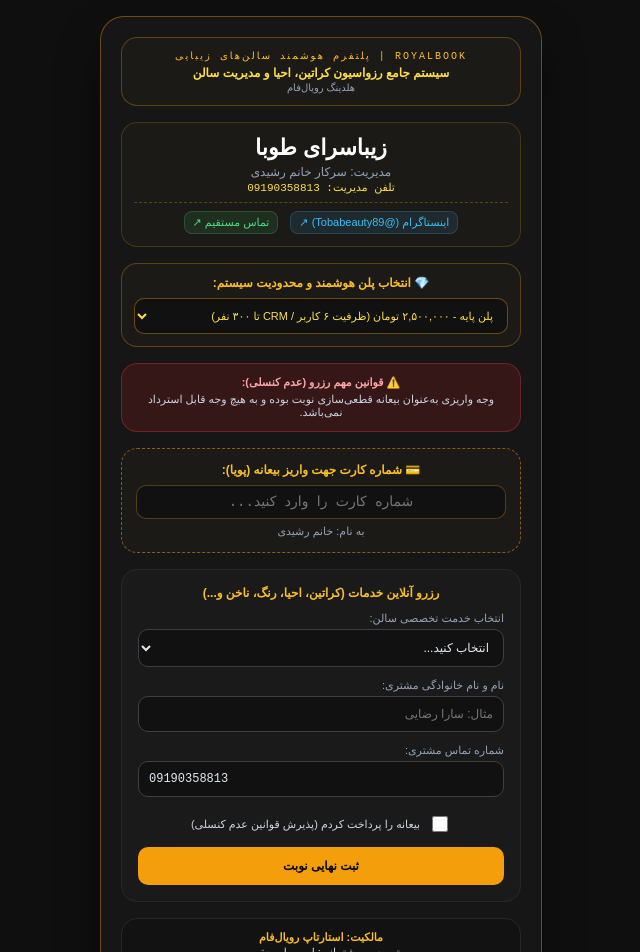
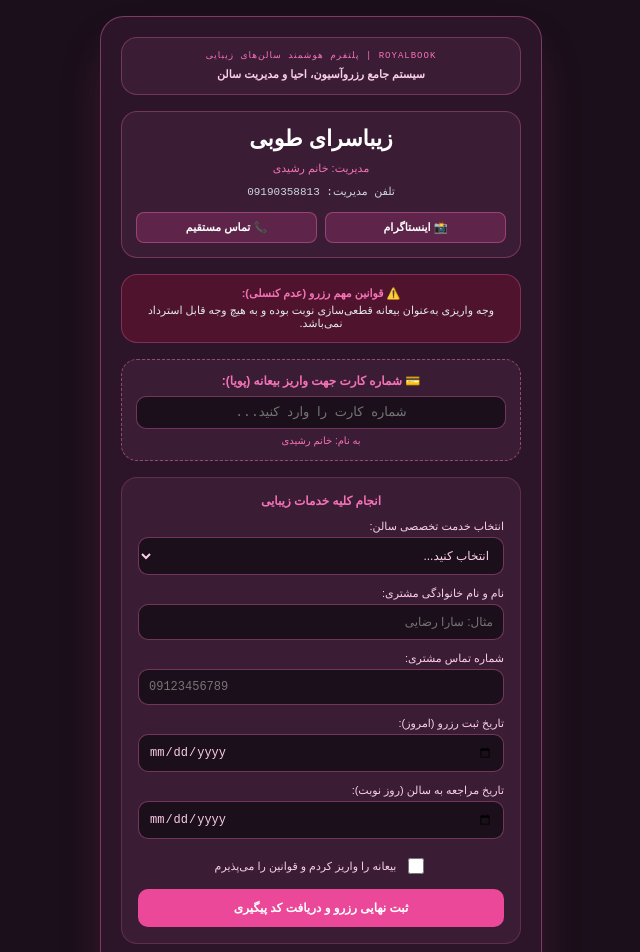
Before and after one commit to amirsam4398/Royalbook, a React (Vite) app: page / in a window 1280 px wide. Shown: the top 952 px of the page, without its empty margins (319-959 px from the left). Built offline with nearby package versions, Linux system fonts and the light colour scheme.

Commit message:
Update Toba salon booking system final files

```diff
--- a/src/App.jsx
+++ b/src/App.jsx
@@ -1,155 +1,153 @@
 import React, { useState } from 'react';
 
 export default function App() {
-  const [salonName] = useState("زیباسرای طوبا");
+  const [salonName] = useState("زیباسرای طوبی");
   const [managerName] = useState("خانم رشیدی");
   const [managerPhone] = useState("09190358813");
   const [managerInstagram] = useState("Tobabeauty89");
   const [cardNumber, setCardNumber] = useState("");
 
-  // پلن‌های هوشمند سالن با محدودیت‌ها و قیمت‌ها
-  const plans = [
-    { id: 1, name: "پلن پایه - ۲,۵۰۰,۰۰۰ تومان (ظرفیت ۶ کاربر / CRM تا ۳۰۰ نفر)" },
-    { id: 2, name: "پلن پیشرفته - ۶,۰۰۰,۰۰۰ تومان (ظرفیت ۱۲ کاربر + تحلیل هوشمند)" },
-    { id: 3, name: "پلن جامع سازمانی - ۱۲,۰۰۰,۰۰۰ تومان (ظرفیت ۱۰۰۰ کاربر + CRM کامل)" }
-  ];
-
-  const [selectedPlan, setSelectedPlan] = useState(plans[0].name);
   const [selectedService, setSelectedService] = useState("");
   const [customerName, setCustomerName] = useState("");
-  const [customerPhone, setCustomerPhone] = useState("09190358813");
+  const [customerPhone, setCustomerPhone] = useState("");
+  const [bookingDate, setBookingDate] = useState("");
+  const [visitDate, setVisitDate] = useState("");
   const [depositPaid, setDepositPaid] = useState(false);
   const [bookingSuccess, setBookingSuccess] = useState(null);
 
-  // خدمات تخصصی سالن‌های زیبایی (کراتین، احیا، رنگ و...)
   const services = [
-    { id: 1, name: "کراتین و احیای تخصصی مو - ۳,۵۰۰,۰۰۰ تومان" },
-    { id: 2, name: "رنگ، لایت و آمبره مو - ۲,۸۰۰,۰۰۰ تومان" },
-    { id: 3, name: "شنیون تخصصی عروس و آرایش مو - ۱,۸۰۰,۰۰۰ تومان" },
-    { id: 4, name: "میکاپ تخصصی صورت - ۲,۵۰۰,۰۰۰ تومان" },
-    { id: 5, name: "کاشت و ترمیم ناخن - ۶۵۰,۰۰۰ تومان" },
-    { id: 6, name: "کاشت و اکستنشن مژه - ۷۵۰,۰۰۰ تومان" },
-    { id: 7, name: "پاکسازی و فیشیال تخصصی پوست - ۱,۲۰۰,۰۰۰ تومان" }
+    { id: 1, name: "خدمات تخصصی آرایش عروس - ۵,۵۰۰,۰۰۰ تومان" },
+    { id: 2, name: "میکاپ - ۹۰۰,۰۰۰ تومان" },
+    { id: 3, name: "شنیون - ۸۰۰,۰۰۰ تومان" },
+    { id: 4, name: "کوتاهی ژورنالی - ۶۰۰,۰۰۰ تومان" },
+    { id: 5, name: "کاشت ناخن - ۵۰۰,۰۰۰ تومان" },
+    { id: 6, name: "رنگ و لایت - ۵,۰۰۰,۰۰۰ تومان" },
+    { id: 7, name: "احیاوپروتئین - ۳,۰۰۰,۰۰۰ تومان" },
+    { id: 8, name: "فشیال - ۵۰۰,۰۰۰ تومان" },
+    { id: 9, name: "فردايم - ۲,۵۰۰,۰۰۰ تومان" }
   ];
 
   const handleBooking = (e) => {
     e.preventDefault();
-    if (!selectedService || !customerName || !customerPhone || !depositPaid) return;
-    const code = "RB-" + Math.floor(100000 + Math.random() * 900000);
+    if (!selectedService || !customerName || !customerPhone || !bookingDate || !visitDate || !depositPaid) {
+      alert("لطفاً تمام فیلدها از جمله تاریخ ثبت رزرو و تاریخ مراجعه را تکمیل کرده و پرداخت بیعانه را تأیید کنید.");
+      return;
+    }
+    const code = "TOBA-" + Math.floor(1000 + Math.random() * 9000);
     setBookingSuccess(code);
   };
 
-  // ارسال مستقیم جزئیات به بله مدیر (جایگزین پنل پیامکی)
   const sendToBaleManager = () => {
-    const text = encodeURIComponent(`سلام خانم رشیدی، رزرو جدید در پلتفرم ثبت شد:\n\n👤 مشتری: ${customerName}\n📱 تلفن: ${customerPhone}\n💄 خدمت: ${selectedService}\n💎 پلن انتخابی: ${selectedPlan}\n🔑 کد پیگیری: ${bookingSuccess}`);
+    const text = encodeURIComponent(`🤖 [زیباسرای طوبی - پیام‌رسان بله]:\nرزرو جدید ثبت شد!\n\n👤 مشتری: ${customerName}\n📱 تلفن: ${customerPhone}\n💼 خدمت: ${selectedService}\n📅 تاریخ ثبت: ${bookingDate}\n🗓️ تاریخ مراجعه: ${visitDate}\n🔑 کد پیگیری: ${bookingSuccess}`);
     window.open(`https://ble.ir/${managerPhone}?text=${text}`, '_blank');
   };
 
-  // افزودن خودکار نوبت به تقویم گوگل (Google Calendar)
-  const addToCalendar = () => {
-    const title = encodeURIComponent(`نوبت زیبایی در ${salonName}: ${selectedService}`);
-    const details = encodeURIComponent(`مشتری عزیز ${customerName}، نوبت شما در ${salonName} ثبت شد. کد پیگیری: ${bookingSuccess}. مدیریت: ${managerPhone}`);
-    const calendarUrl = `https://calendar.google.com/calendar/render?action=TEMPLATE&text=${title}&details=${details}`;
-    window.open(calendarUrl, '_blank');
+  const sendWhatsAppNotice = () => {
+    const text = encodeURIComponent(`سلام ${customerName} عزیز، نوبت شما در زیباسرای طوبی برای تاریخ مراجعه ${visitDate} ثبت شد. کد پیگیری: ${bookingSuccess}. مدیریت: ${managerName}`);
+    window.open(`https://wa.me/98${customerPhone.slice(-10)}?text=${text}`, '_blank');
+  };
+
+  const sendTelegramNotice = () => {
+    const text = encodeURIComponent(`سلام ${customerName} عزیز، نوبت شما در زیباسرای طوبی برای تاریخ مراجعه ${visitDate} تایید شد. کد پیگیری: ${bookingSuccess}.`);
+    window.open(`https://t.me/share/url?url=https://royalbook-ten.vercel.app&text=${text}`, '_blank');
   };
 
   return (
-    <div style={{ backgroundColor: '#0f0f0f', color: '#f1f5f9', minHeight: '100vh', padding: '16px', fontFamily: 'sans-serif', direction: 'rtl', display: 'flex', justifyContent: 'center', paddingBottom: '80px' }}>
-      <div style={{ width: '100%', maxWidth: '400px', backgroundColor: '#161616', border: '1px solid rgba(245, 158, 11, 0.4)', borderRadius: '24px', padding: '20px', boxShadow: '0 25px 50px -12px rgba(0, 0, 0, 0.7)', display: 'flex', flexDirection: 'column', gap: '16px' }}>
+    <div style={{ backgroundColor: '#1a0f1a', color: '#fbcfe8', minHeight: '100vh', padding: '16px', fontFamily: 'sans-serif', direction: 'rtl', display: 'flex', justifyContent: 'center', paddingBottom: '80px' }}>
+      <div style={{ width: '100%', maxWidth: '400px', backgroundColor: '#2d1529', border: '1px solid rgba(244, 114, 182, 0.4)', borderRadius: '24px', padding: '20px', boxShadow: '0 25px 50px -12px rgba(236, 72, 153, 0.25)', display: 'flex', flexDirection: 'column', gap: '16px' }}>
 
-        {/* هدر بالایی */}
-        <div style={{ textAlign: 'center', backgroundColor: '#1c1a16', border: '1px solid rgba(245, 158, 11, 0.3)', borderRadius: '16px', padding: '12px' }}>
-          <p style={{ fontSize: '10px', letterSpacing: '2px', color: '#fbbf24', margin: '0 0 4px 0', fontFamily: 'monospace' }}>ROYALBOOK | پلتفرم هوشمند سالن‌های زیبایی</p>
-          <p style={{ fontSize: '12px', fontWeight: 'bold', color: '#fde047', margin: '0 0 2px 0' }}>سیستم جامع رزواسیون کراتین، احیا و مدیریت سالن</p>
-          <p style={{ fontSize: '10px', color: '#94a3b8', margin: 0 }}>هلدینگ رویال‌فام</p>
+        <div style={{ textAlign: 'center', backgroundColor: '#3b1c35', border: '1px solid rgba(244, 114, 182, 0.3)', borderRadius: '16px', padding: '12px', display: 'flex', flexDirection: 'column', gap: '6px' }}>
+          <p style={{ fontSize: '9px', letterSpacing: '1px', color: '#f472b6', margin: 0, fontFamily: 'monospace' }}>ROYALBOOK | پلتفرم هوشمند سالن‌های زیبایی</p>
+          <p style={{ fontSize: '11px', fontWeight: 'bold', color: '#fbcfe8', margin: 0, lineHeight: '1.4' }}>سیستم جامع رزروآسیون، احیا و مدیریت سالن</p>
         </div>
 
-        {/* اطلاعات مدیریت و ارتباطات */}
-        <div style={{ textAlign: 'center', backgroundColor: '#1c1a16', border: '1px solid rgba(245, 158, 11, 0.2)', borderRadius: '16px', padding: '12px' }}>
-          <h1 style={{ fontSize: '22px', fontWeight: '900', color: '#ffffff', margin: '0 0 4px 0' }}>{salonName}</h1>
-          <p style={{ fontSize: '12px', color: '#94a3b8', margin: '0 0 2px 0' }}>مدیریت: سرکار {managerName}</p>
-          <p style={{ fontSize: '11px', color: '#fde047', margin: '0 0 6px 0', fontFamily: 'monospace' }}>تلفن مدیریت: {managerPhone}</p>
+        <div style={{ textAlign: 'center', backgroundColor: '#3b1c35', border: '1px solid rgba(244, 114, 182, 0.3)', borderRadius: '16px', padding: '14px', display: 'flex', flexDirection: 'column', gap: '10px' }}>
+          <h1 style={{ fontSize: '22px', fontWeight: '900', color: '#ffffff', margin: 0 }}>{salonName}</h1>
+          <p style={{ fontSize: '11px', color: '#f472b6', margin: 0 }}>مدیریت: {managerName}</p>
+          <p style={{ fontSize: '11px', color: '#cbd5e1', margin: 0, fontFamily: 'monospace' }}>تلفن مدیریت: {managerPhone}</p>
 
-          <div style={{ marginTop: '8px', paddingTop: '8px', borderTop: '1px dashed rgba(245, 158, 11, 0.3)', display: 'flex', justifyContent: 'center', gap: '12px', fontSize: '11px' }}>
-            <a href={`https://instagram.com/${managerInstagram}`} target="_blank" rel="noopener noreferrer" style={{ color: '#38bdf8', textDecoration: 'none', backgroundColor: 'rgba(56, 189, 248, 0.1)', padding: '4px 8px', borderRadius: '8px', border: '1px solid rgba(56, 189, 248, 0.2)' }}>
-              اینستاگرام (@{managerInstagram}) ↗
+          <div style={{ display: 'grid', gridTemplateColumns: 'repeat(2, 1fr)', gap: '8px', paddingTop: '4px' }}>
+            <a href={`https://instagram.com/${managerInstagram}`} target="_blank" rel="noopener noreferrer" style={{ color: '#ffffff', textDecoration: 'none', backgroundColor: 'rgba(236, 72, 153, 0.2)', padding: '8px', borderRadius: '8px', border: '1px solid rgba(244, 114, 182, 0.4)', fontSize: '11px', fontWeight: 'bold', display: 'block', textAlign: 'center' }}>
+              📸 اینستاگرام
             </a>
-            <a href={`tel:${managerPhone}`} style={{ color: '#4ade80', textDecoration: 'none', backgroundColor: 'rgba(74, 222, 128, 0.1)', padding: '4px 8px', borderRadius: '8px', border: '1px solid rgba(74, 222, 128, 0.2)' }}>
-              تماس مستقیم ↗
+            <a href={`tel:${managerPhone}`} style={{ color: '#ffffff', textDecoration: 'none', backgroundColor: 'rgba(236, 72, 153, 0.2)', padding: '8px', borderRadius: '8px', border: '1px solid rgba(244, 114, 182, 0.4)', fontSize: '11px', fontWeight: 'bold', display: 'block', textAlign: 'center' }}>
+              📞 تماس مستقیم
             </a>
           </div>
         </div>
 
-        {/* انتخاب پلن‌های هوشمند */}
-        <div style={{ backgroundColor: '#1c1a16', border: '1px solid rgba(245, 158, 11, 0.3)', borderRadius: '16px', padding: '12px', display: 'flex', flexDirection: 'column', gap: '8px' }}>
-          <p style={{ fontSize: '12px', fontWeight: 'bold', color: '#fbbf24', textAlign: 'center', margin: 0 }}>💎 انتخاب پلن هوشمند و محدودیت سیستم:</p>
-          <select value={selectedPlan} onChange={(e) => setSelectedPlan(e.target.value)} style={{ width: '100%', backgroundColor: '#111', border: '1px solid rgba(245, 158, 11, 0.4)', borderRadius: '10px', padding: '10px', color: '#fde047', fontSize: '11px', boxSizing: 'border-box' }}>
-            {plans.map(p => <option key={p.id} value={p.name}>{p.name}</option>)}
-          </select>
+        <div style={{ backgroundColor: 'rgba(159, 18, 57, 0.3)', border: '1px solid rgba(244, 114, 182, 0.3)', borderRadius: '16px', padding: '12px', textAlign: 'center', color: '#fbcfe8', fontSize: '11px' }}>
+          <p style={{ fontWeight: 'bold', margin: '0 0 4px 0', color: '#f472b6' }}>⚠️ قوانین مهم رزرو (عدم کنسلی):</p>
+          <p style={{ margin: 0, color: '#e2e8f0' }}>وجه واریزی به‌عنوان بیعانه قطعی‌سازی نوبت بوده و به هیچ وجه قابل استرداد نمی‌باشد.</p>
         </div>
 
-        {/* قوانین عدم کنسلی */}
-        <div style={{ backgroundColor: 'rgba(127, 29, 29, 0.3)', border: '1px solid rgba(239, 68, 68, 0.3)', borderRadius: '16px', padding: '12px', textAlign: 'center', color: '#fca5a5', fontSize: '11px' }}>
-          <p style={{ fontWeight: 'bold', margin: '0 0 4px 0' }}>⚠️ قوانین مهم رزرو (عدم کنسلی):</p>
-          <p style={{ margin: 0, color: '#cbd5e1' }}>وجه واریزی به‌عنوان بیعانه قطعی‌سازی نوبت بوده و به هیچ وجه قابل استرداد نمی‌باشد.</p>
+        <div style={{ backgroundColor: '#3b1c35', border: '1px dashed rgba(244, 114, 182, 0.5)', borderRadius: '16px', padding: '14px', textAlign: 'center' }}>
+          <p style={{ fontSize: '12px', fontWeight: 'bold', color: '#f472b6', margin: '0 0 8px 0' }}>💳 شماره کارت جهت واریز بیعانه (پویا):</p>
+          <input type="text" placeholder="شماره کارت را وارد کنید..." value={cardNumber} onChange={(e) => setCardNumber(e.target.value)} style={{ width: '100%', backgroundColor: '#1a0f1a', border: '1px solid rgba(244, 114, 182, 0.4)', borderRadius: '10px', padding: '8px', textAlign: 'center', color: '#fff', fontFamily: 'monospace', fontSize: '13px', boxSizing: 'border-box' }} />
+          <p style={{ fontSize: '10px', color: '#f472b6', margin: '6px 0 0 0' }}>به نام: خانم رشیدی</p>
         </div>
 
-        {/* شماره کارت پویا */}
-        <div style={{ backgroundColor: '#1c1a16', border: '1px dashed rgba(245, 158, 11, 0.5)', borderRadius: '16px', padding: '14px', textAlign: 'center' }}>
-          <p style={{ fontSize: '12px', fontWeight: 'bold', color: '#fbbf24', margin: '0 0 8px 0' }}>💳 شماره کارت جهت واریز بیعانه (پویا):</p>
-          <input type="text" value={cardNumber} onChange={(e) => setCardNumber(e.target.value)} placeholder="شماره کارت را وارد کنید..." style={{ width: '100%', backgroundColor: '#111', border: '1px solid rgba(245, 158, 11, 0.3)', borderRadius: '10px', padding: '8px', textAlign: 'center', color: '#fff', fontFamily: 'monospace', fontSize: '14px', boxSizing: 'border-box' }} />
-          <p style={{ fontSize: '11px', color: '#94a3b8', margin: '6px 0 0 0' }}>به نام: {managerName}</p>
-        </div>
-
-        {/* فرم رزرو خدمات تخصصی سالن */}
-        <form onSubmit={handleBooking} style={{ backgroundColor: '#1a1a1a', border: '1px solid #27272a', borderRadius: '16px', padding: '16px', display: 'flex', flexDirection: 'column', gap: '12px' }}>
-          <h2 style={{ fontSize: '12px', fontWeight: 'bold', color: '#fbbf24', textAlign: 'center', margin: 0 }}>رزرو آنلاین خدمات (کراتین، احیا، رنگ، ناخن و...)</h2>
+        <form onSubmit={handleBooking} style={{ backgroundColor: '#3b1c35', border: '1px solid rgba(244, 114, 182, 0.2)', borderRadius: '16px', padding: '16px', display: 'flex', flexDirection: 'column', gap: '12px' }}>
+          <h2 style={{ fontSize: '12px', fontWeight: 'bold', color: '#f472b6', textAlign: 'center', margin: 0 }}>انجام کلیه خدمات زیبایی</h2>
 
           <div style={{ display: 'flex', flexDirection: 'column', gap: '4px' }}>
-            <label style={{ fontSize: '11px', color: '#94a3b8' }}>انتخاب خدمت تخصصی سالن:</label>
-            <select value={selectedService} onChange={(e) => setSelectedService(e.target.value)} style={{ width: '100%', backgroundColor: '#111', border: '1px solid #3f3f46', borderRadius: '10px', padding: '10px', color: '#e2e8f0', fontSize: '12px', boxSizing: 'border-box' }}>
+            <label style={{ fontSize: '11px', color: '#fbcfe8' }}>انتخاب خدمت تخصصی سالن:</label>
+            <select value={selectedService} onChange={(e) => setSelectedService(e.target.value)} style={{ width: '100%', backgroundColor: '#1a0f1a', border: '1px solid rgba(244, 114, 182, 0.4)', borderRadius: '10px', padding: '10px', color: '#fbcfe8', fontSize: '12px', boxSizing: 'border-box' }}>
               <option value="">انتخاب کنید...</option>
               {services.map(s => <option key={s.id} value={s.name}>{s.name}</option>)}
             </select>
           </div>
 
           <div style={{ display: 'flex', flexDirection: 'column', gap: '4px' }}>
-            <label style={{ fontSize: '11px', color: '#94a3b8' }}>نام و نام خانوادگی مشتری:</label>
-            <input type="text" placeholder="مثال: سارا رضایی" value={customerName} onChange={(e) => setCustomerName(e.target.value)} style={{ width: '100%', backgroundColor: '#111', border: '1px solid #3f3f46', borderRadius: '10px', padding: '10px', color: '#e2e8f0', fontSize: '12px', boxSizing: 'border-box' }} />
+            <label style={{ fontSize: '11px', color: '#fbcfe8' }}>نام و نام خانوادگی مشتری:</label>
+            <input type="text" placeholder="مثال: سارا رضایی" value={customerName} onChange={(e) => setCustomerName(e.target.value)} style={{ width: '100%', backgroundColor: '#1a0f1a', border: '1px solid rgba(244, 114, 182, 0.4)', borderRadius: '10px', padding: '10px', color: '#fbcfe8', fontSize: '12px', boxSizing: 'border-box' }} />
           </div>
 
           <div style={{ display: 'flex', flexDirection: 'column', gap: '4px' }}>
-            <label style={{ fontSize: '11px', color: '#94a3b8' }}>شماره تماس مشتری:</label>
-            <input type="tel" value={customerPhone} onChange={(e) => setCustomerPhone(e.target.value)} style={{ width: '100%', backgroundColor: '#111', border: '1px solid #3f3f46', borderRadius: '10px', padding: '10px', color: '#e2e8f0', fontSize: '12px', fontFamily: 'monospace', boxSizing: 'border-box' }} />
+            <label style={{ fontSize: '11px', color: '#fbcfe8' }}>شماره تماس مشتری:</label>
+            <input type="tel" placeholder="09123456789" value={customerPhone} onChange={(e) => setCustomerPhone(e.target.value)} style={{ width: '100%', backgroundColor: '#1a0f1a', border: '1px solid rgba(244, 114, 182, 0.4)', borderRadius: '10px', padding: '10px', color: '#fbcfe8', fontSize: '12px', fontFamily: 'monospace', boxSizing: 'border-box' }} />
+          </div>
+
+          <div style={{ display: 'flex', flexDirection: 'column', gap: '4px' }}>
+            <label style={{ fontSize: '11px', color: '#fbcfe8' }}>تاریخ ثبت رزرو (امروز):</label>
+            <input type="date" value={bookingDate} onChange={(e) => setBookingDate(e.target.value)} style={{ width: '100%', backgroundColor: '#1a0f1a', border: '1px solid rgba(244, 114, 182, 0.4)', borderRadius: '10px', padding: '10px', color: '#fbcfe8', fontSize: '12px', fontFamily: 'monospace', boxSizing: 'border-box' }} />
+          </div>
+
+          <div style={{ display: 'flex', flexDirection: 'column', gap: '4px' }}>
+            <label style={{ fontSize: '11px', color: '#fbcfe8' }}>تاریخ مراجعه به سالن (روز نوبت):</label>
+            <input type="date" value={visitDate} onChange={(e) => setVisitDate(e.target.value)} style={{ width: '100%', backgroundColor: '#1a0f1a', border: '1px solid rgba(244, 114, 182, 0.4)', borderRadius: '10px', padding: '10px', color: '#fbcfe8', fontSize: '12px', fontFamily: 'monospace', boxSizing: 'border-box' }} />
           </div>
 
           <div style={{ display: 'flex', alignItems: 'center', justifyContent: 'center', gap: '8px', paddingTop: '4px', cursor: 'pointer' }}>
-            <input type="checkbox" checked={depositPaid} onChange={(e) => setDepositPaid(e.target.checked)} style={{ width: '16px', height: '16px', accentColor: '#f59e0b' }} />
-            <span style={{ fontSize: '11px', color: '#cbd5e1' }}>بیعانه را پرداخت کردم (پذیرش قوانین عدم کنسلی)</span>
+            <input type="checkbox" checked={depositPaid} onChange={(e) => setDepositPaid(e.target.checked)} style={{ width: '16px', height: '16px', accentColor: '#ec4899' }} />
+            <span style={{ fontSize: '11px', color: '#fbcfe8' }}>بیعانه را واریز کردم و قوانین را می‌پذیرم</span>
           </div>
 
-          <button type="submit" style={{ width: '100%', padding: '12px', backgroundColor: '#f59e0b', color: '#09090b', fontWeight: 'bold', borderRadius: '10px', border: 'none', fontSize: '12px', cursor: 'pointer' }}>
-            ثبت نهایی نوبت
+          <button type="submit" style={{ width: '100%', padding: '12px', backgroundColor: '#ec4899', color: '#ffffff', fontWeight: 'bold', borderRadius: '10px', border: 'none', fontSize: '12px', cursor: 'pointer' }}>
+            ثبت نهایی رزرو و دریافت کد پیگیری
           </button>
         </form>
 
         {bookingSuccess && (
-          <div style={{ backgroundColor: 'rgba(6, 78, 59, 0.6)', border: '1px solid #059669', borderRadius: '12px', padding: '12px', display: 'flex', flexDirection: 'column', gap: '8px', textAlign: 'center', color: '#34d399', fontSize: '11px', fontWeight: 'bold' }}>
-            <div>🎉 نوبت با موفقیت ثبت شد! کد پیگیری: {bookingSuccess}</div>
+          <div style={{ backgroundColor: 'rgba(131, 24, 98, 0.6)', border: '1px solid #ec4899', borderRadius: '12px', padding: '12px', display: 'flex', flexDirection: 'column', gap: '8px', textAlign: 'center', color: '#fbcfe8', fontSize: '11px', fontWeight: 'bold' }}>
+            <div>🎉 نوبت شما ثبت شد! کد پیگیری: {bookingSuccess}</div>
+            <div style={{ fontSize: '10px', color: '#f472b6' }}>تاریخ مراجعه: {visitDate}</div>
+
             <button onClick={sendToBaleManager} style={{ padding: '8px', backgroundColor: '#38bdf8', color: '#09090b', border: 'none', borderRadius: '8px', fontSize: '11px', fontWeight: 'bold', cursor: 'pointer' }}>
-              📨 ارسال فوری اطلاعات نوبت به مدیر در بله
+              🤖 ارسال گزارش به مدیر در پیام‌رسان بله
             </button>
-            <button onClick={addToCalendar} style={{ padding: '8px', backgroundColor: '#fde047', color: '#09090b', border: 'none', borderRadius: '8px', fontSize: '11px', fontWeight: 'bold', cursor: 'pointer' }}>
-              📅 افزودن خودکار یادآوری نوبت به تقویم گوشی
+            <button onClick={sendWhatsAppNotice} style={{ padding: '8px', backgroundColor: '#4ade80', color: '#09090b', border: 'none', borderRadius: '8px', fontSize: '11px', fontWeight: 'bold', cursor: 'pointer' }}>
+              💬 ارسال تاییدیه به مشتری در واتساپ
+            </button>
+            <button onClick={sendTelegramNotice} style={{ padding: '8px', backgroundColor: '#60a5fa', color: '#09090b', border: 'none', borderRadius: '8px', fontSize: '11px', fontWeight: 'bold', cursor: 'pointer' }}>
+              ✈️ اشتراک‌گذاری در تلگرام
             </button>
           </div>
         )}
 
-        {/* فوتر با مشخصات توسعه‌دهنده */}
-        <div style={{ backgroundColor: '#121212', border: '1px solid #27272a', borderRadius: '16px', padding: '12px', textAlign: 'center', fontSize: '11px', color: '#94a3b8', display: 'flex', flexDirection: 'column', gap: '2px' }}>
-          <p style={{ fontWeight: 'bold', color: '#fbbf24', margin: 0 }}>مالکیت: استارتاپ رویال‌فام</p>
-          <p style={{ margin: 0, color: '#cbd5e1' }}>توسعه و پشتیبانی: امیرسام یعقوبی</p>
-          <p style={{ margin: 0, fontFamily: 'monospace', color: '#cbd5e1' }}>تماس: 09366681963</p>
+        <div style={{ backgroundColor: '#1a0f1a', border: '1px solid rgba(244, 114, 182, 0.2)', borderRadius: '16px', padding: '12px', textAlign: 'center', fontSize: '11px', color: '#f472b6', display: 'flex', flexDirection: 'column', gap: '2px' }}>
+          <p style={{ fontWeight: 'bold', color: '#fbcfe8', margin: 0 }}>توسعه‌دهنده و مدیرعامل: امیرسام یعقوبی</p>
+          <p style={{ margin: 0, color: '#f472b6' }}>استارتاپ فناورانه هوش مصنوعی رویال‌فام</p>
         </div>
 
       </div>
```
